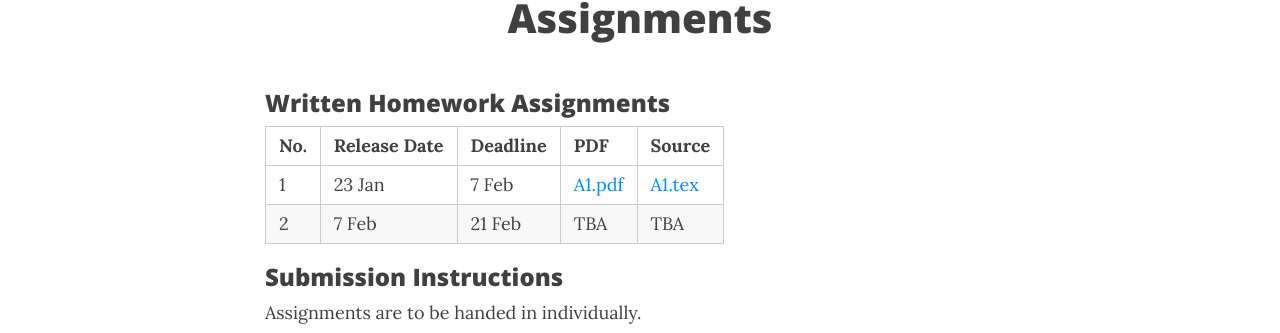
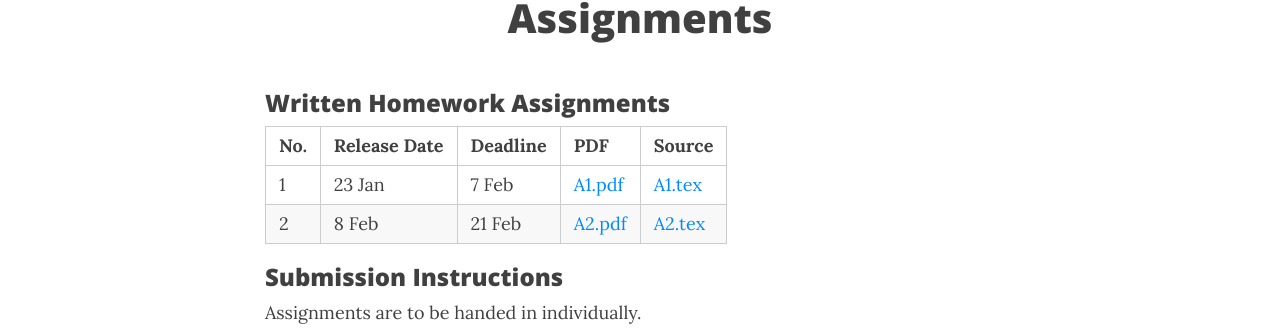
Before and after one commit to CPEN432/cpen432.github.io, a Jekyll site: the page built from assignments.md, in a window 1280 px wide and 1084 px high. Shown: the part 134-467 px from the top of the window. Built offline with Jekyll 4.4.1, drawn with Linux system fonts in a browser that asks for light colours; nearby versions of some CDN libraries.

Commit message:
Update assignments.md

```diff
--- a/assignments.md
+++ b/assignments.md
@@ -7,7 +7,7 @@ title: Assignments
 | **No.** | **Release Date** | **Deadline** | **PDF** | **Source** |
 |:--------|:-----------------|:-------------|:--------|:-----------|
 |  1  | 23 Jan | 7 Feb | [A1.pdf](https://github.com/CPEN432/cpen432.github.io/blob/main/resources/gujarati-assignments/A1.pdf) | [A1.tex](https://github.com/CPEN432/cpen432.github.io/blob/main/resources/gujarati-assignments/A1.tex) |
-|  2 | 7 Feb | 21 Feb | TBA | TBA |
+|  2 | 8 Feb | 21 Feb | [A2.pdf](https://github.com/CPEN432/cpen432.github.io/blob/main/resources/gujarati-assignments/A2.pdf) | [A2.tex](https://github.com/CPEN432/cpen432.github.io/blob/main/resources/gujarati-assignments/A2.tex) |
 
 ### Submission Instructions
 
```
